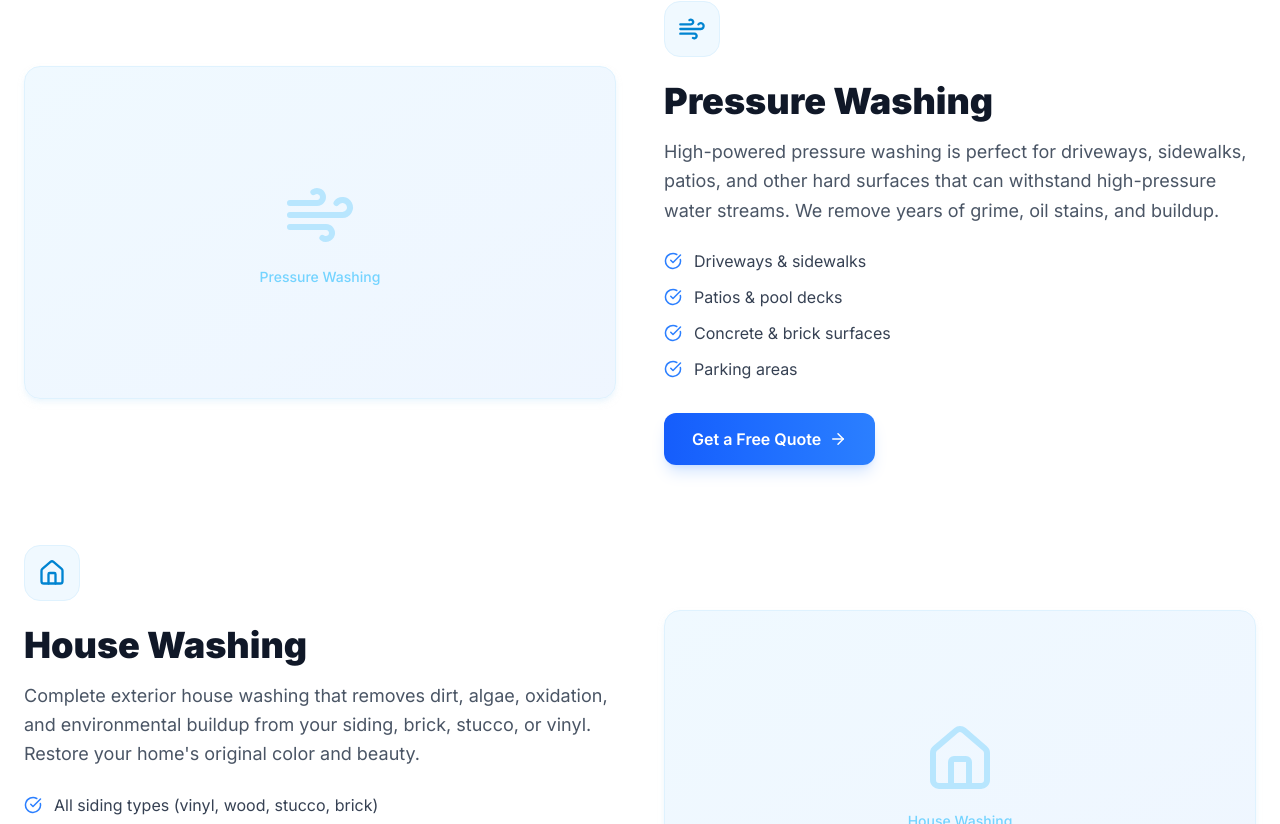
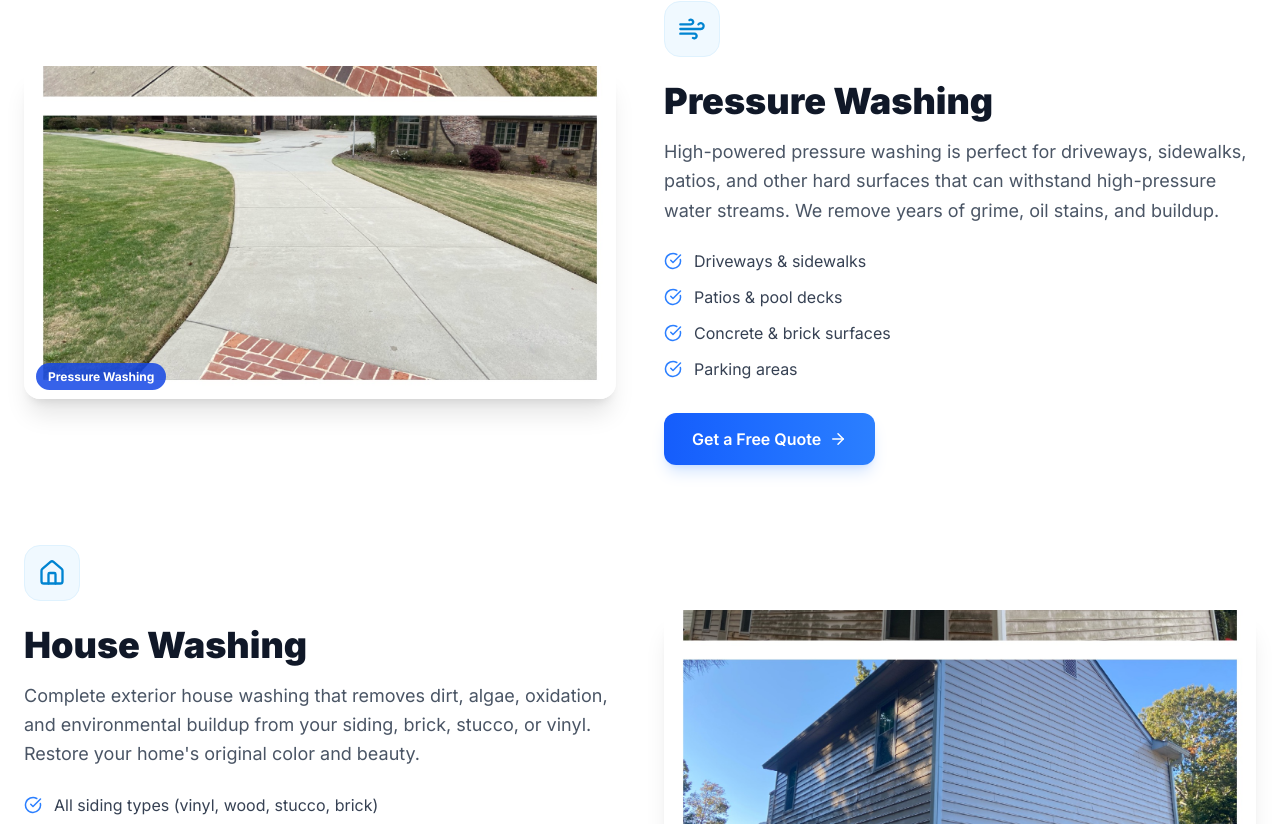
Before and after one commit to legacyproperties90-code/altitude-service-solutions, a Next.js app: page /en/residential in a window 1280 px wide. Shown: the part 996-1820 px from the top of the page. Built offline with nearby package versions, Linux system fonts and the light colour scheme.

Commit message:
feat: real photos on residential and commercial service pages — each service with its matching photo

```diff
--- a/src/app/[lang]/commercial/page.tsx
+++ b/src/app/[lang]/commercial/page.tsx
@@ -1,5 +1,6 @@
 import type { Metadata } from "next";
 import Link from "next/link";
+import Image from "next/image";
 import { ArrowRight, Building2, Droplets, Eye, Shield, CheckCircle } from "lucide-react";
 import { getDictionary } from "@/lib/getDictionary";
 
@@ -16,7 +17,15 @@ export async function generateMetadata({ params }: { params: Promise<{ lang: str
   };
 }
 
-const icons = [Building2, Droplets, Building2, Eye, Shield];
+const icons  = [Building2, Droplets, Building2, Eye, Shield];
+
+const photos = [
+  { src: "/foto1.jpg",   pos: "50% 100%"  },   // Commercial Pressure Washing (driveway)
+  { src: "/nueva3.jpg",  pos: "75% 50%"   },   // Soft Washing
+  { src: "/foto2.jpg",   pos: "center 40%" },  // Parking Deck
+  { src: "/altura.png",  pos: "center 30%" },  // High-Rise Window Cleaning
+  { src: "/foto4.jpg",   pos: "50% 100%"  },   // Waterproofing
+];
 
 export default async function CommercialPage({ params }: { params: Promise<{ lang: string }> }) {
   const { lang } = await params;
@@ -46,10 +55,13 @@ export default async function CommercialPage({ params }: { params: Promise<{ lan
       <section className="py-16 bg-white">
         <div className="max-w-7xl mx-auto px-4 sm:px-6 space-y-16">
           {d.commercial.services.map((s, i) => {
-            const Icon = icons[i] ?? Building2;
+            const Icon  = icons[i] ?? Building2;
+            const photo = photos[i];
             const isEven = i % 2 === 0;
             return (
               <div key={s.id} id={s.id} className="grid lg:grid-cols-2 gap-12 items-center">
+
+                {/* Text side */}
                 <div className={!isEven ? "lg:order-2" : ""}>
                   <div className="w-14 h-14 rounded-2xl bg-sky-50 border border-sky-100 flex items-center justify-center mb-6">
                     <Icon size={28} className="text-sky-600" />
@@ -68,12 +80,25 @@ export default async function CommercialPage({ params }: { params: Promise<{ lan
                     {d.commercial.quoteBtn} <ArrowRight size={18} />
                   </Link>
                 </div>
-                <div className={`${!isEven ? "lg:order-1" : ""} rounded-2xl aspect-video bg-gradient-to-br from-sky-50 to-blue-50 flex items-center justify-center shadow-xl shadow-blue-900/25`}>
-                  <div className="text-center p-8">
-                    <Icon size={72} className="text-white/30 mx-auto mb-4" />
-                    <p className="text-blue-200 text-sm font-medium">{s.title}</p>
+
+                {/* Photo side */}
+                <div className={`${!isEven ? "lg:order-1" : ""} rounded-2xl overflow-hidden aspect-video relative shadow-xl shadow-black/10`}>
+                  <Image
+                    src={photo.src}
+                    alt={s.title}
+                    fill
+                    unoptimized
+                    className="object-cover"
+                    style={{ objectPosition: photo.pos }}
+                    sizes="(max-width: 1024px) 100vw, 50vw"
+                  />
+                  <div className="absolute bottom-3 left-3">
+                    <span className="bg-blue-700/85 backdrop-blur-sm text-white text-xs font-bold px-3 py-1.5 rounded-full">
+                      {s.title}
+                    </span>
                   </div>
                 </div>
+
               </div>
             );
           })}
--- a/src/app/[lang]/residential/page.tsx
+++ b/src/app/[lang]/residential/page.tsx
@@ -1,5 +1,6 @@
 import type { Metadata } from "next";
 import Link from "next/link";
+import Image from "next/image";
 import { ArrowRight, Droplets, Home, Leaf, Wind, Eye, CheckCircle } from "lucide-react";
 import { getDictionary } from "@/lib/getDictionary";
 
@@ -16,7 +17,18 @@ export async function generateMetadata({ params }: { params: Promise<{ lang: str
   };
 }
 
-const icons = [Droplets, Wind, Home, Leaf, CheckCircle, CheckCircle, Eye];
+const icons  = [Droplets, Wind, Home, Leaf, CheckCircle, CheckCircle, Eye];
+
+/* Each service's real photo + crop position */
+const photos = [
+  { src: "/foto3.jpg",   pos: "50% 100%" },   // Soft Washing
+  { src: "/foto1.jpg",   pos: "50% 100%" },   // Pressure Washing
+  { src: "/foto4.jpg",   pos: "50% 100%" },   // House Washing
+  { src: "/nueva2.jpg",  pos: "75% 40%"  },   // Roof Cleaning
+  { src: "/foto5.jpg",   pos: "50% 100%" },   // Fence & Deck
+  { src: "/nueva1.jpg",  pos: "75% 40%"  },   // Gutter Cleaning
+  { src: "/nueva3.jpg",  pos: "75% 50%"  },   // Window Cleaning
+];
 
 export default async function ResidentialPage({ params }: { params: Promise<{ lang: string }> }) {
   const { lang } = await params;
@@ -35,10 +47,13 @@ export default async function ResidentialPage({ params }: { params: Promise<{ la
       <section className="py-16 bg-white">
         <div className="max-w-7xl mx-auto px-4 sm:px-6 space-y-20">
           {d.residential.services.map((s, i) => {
-            const Icon = icons[i] ?? CheckCircle;
+            const Icon  = icons[i]  ?? CheckCircle;
+            const photo = photos[i];
             const isEven = i % 2 === 0;
             return (
               <div key={s.id} id={s.id} className="grid lg:grid-cols-2 gap-12 items-center">
+
+                {/* Text side */}
                 <div className={!isEven ? "lg:order-2" : ""}>
                   <div className="w-14 h-14 rounded-2xl bg-sky-50 border border-sky-100 flex items-center justify-center mb-6">
                     <Icon size={28} className="text-sky-600" />
@@ -57,13 +72,26 @@ export default async function ResidentialPage({ params }: { params: Promise<{ la
                     {d.residential.getQuote} <ArrowRight size={18} />
                   </Link>
                 </div>
-                {/* Blue card placeholder */}
-                <div className={`${!isEven ? "lg:order-1" : ""} rounded-2xl aspect-video bg-gradient-to-br from-sky-50 to-blue-50 flex items-center justify-center shadow-md shadow-sky-100/50 border border-sky-100`}>
-                  <div className="text-center p-8">
-                    <Icon size={72} className="text-sky-200 mx-auto mb-4" />
-                    <p className="text-sky-300 text-sm font-medium">{s.title}</p>
+
+                {/* Photo side */}
+                <div className={`${!isEven ? "lg:order-1" : ""} rounded-2xl overflow-hidden aspect-video relative shadow-xl shadow-black/10`}>
+                  <Image
+                    src={photo.src}
+                    alt={s.title}
+                    fill
+                    unoptimized
+                    className="object-cover"
+                    style={{ objectPosition: photo.pos }}
+                    sizes="(max-width: 1024px) 100vw, 50vw"
+                  />
+                  {/* Service name badge */}
+                  <div className="absolute bottom-3 left-3">
+                    <span className="bg-blue-700/85 backdrop-blur-sm text-white text-xs font-bold px-3 py-1.5 rounded-full">
+                      {s.title}
+                    </span>
                   </div>
                 </div>
+
               </div>
             );
           })}
```
